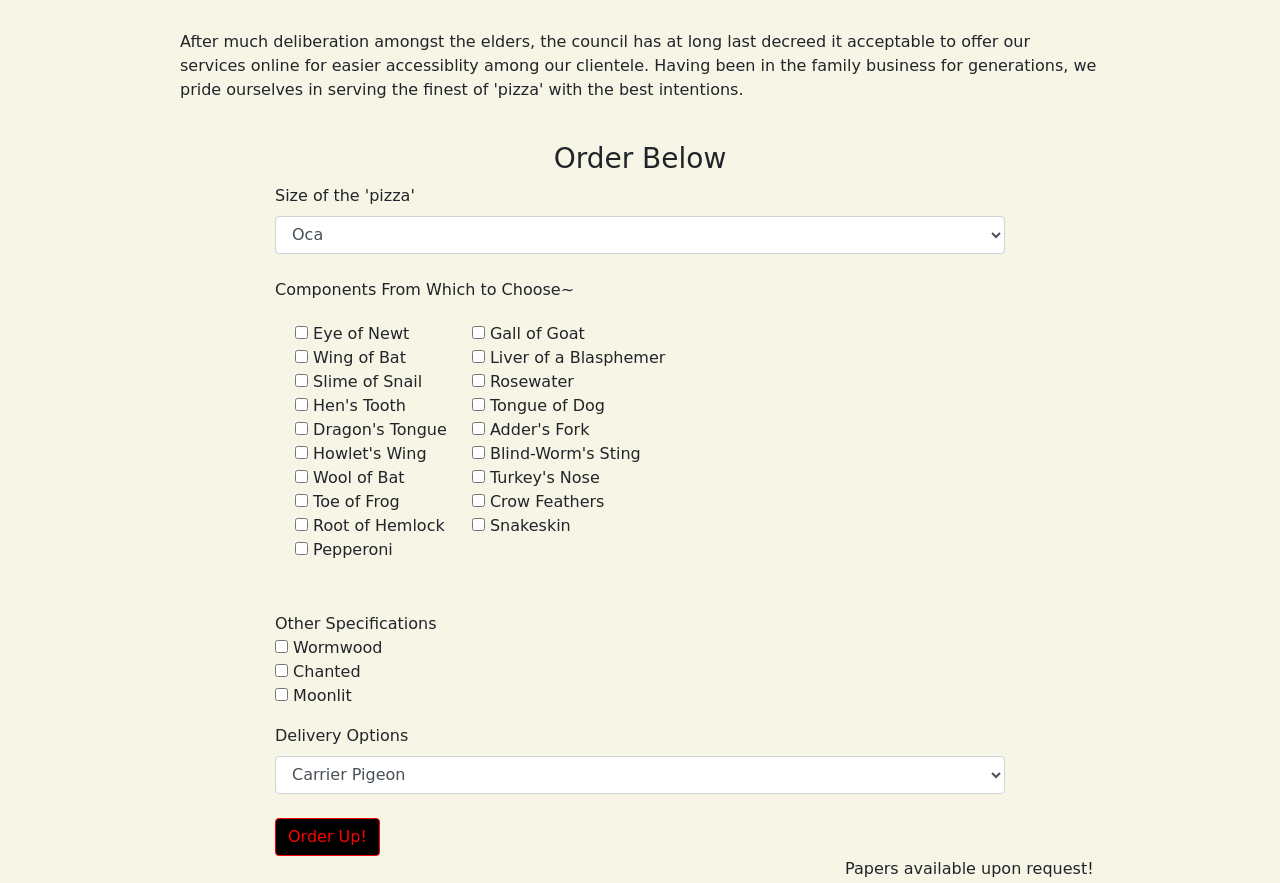
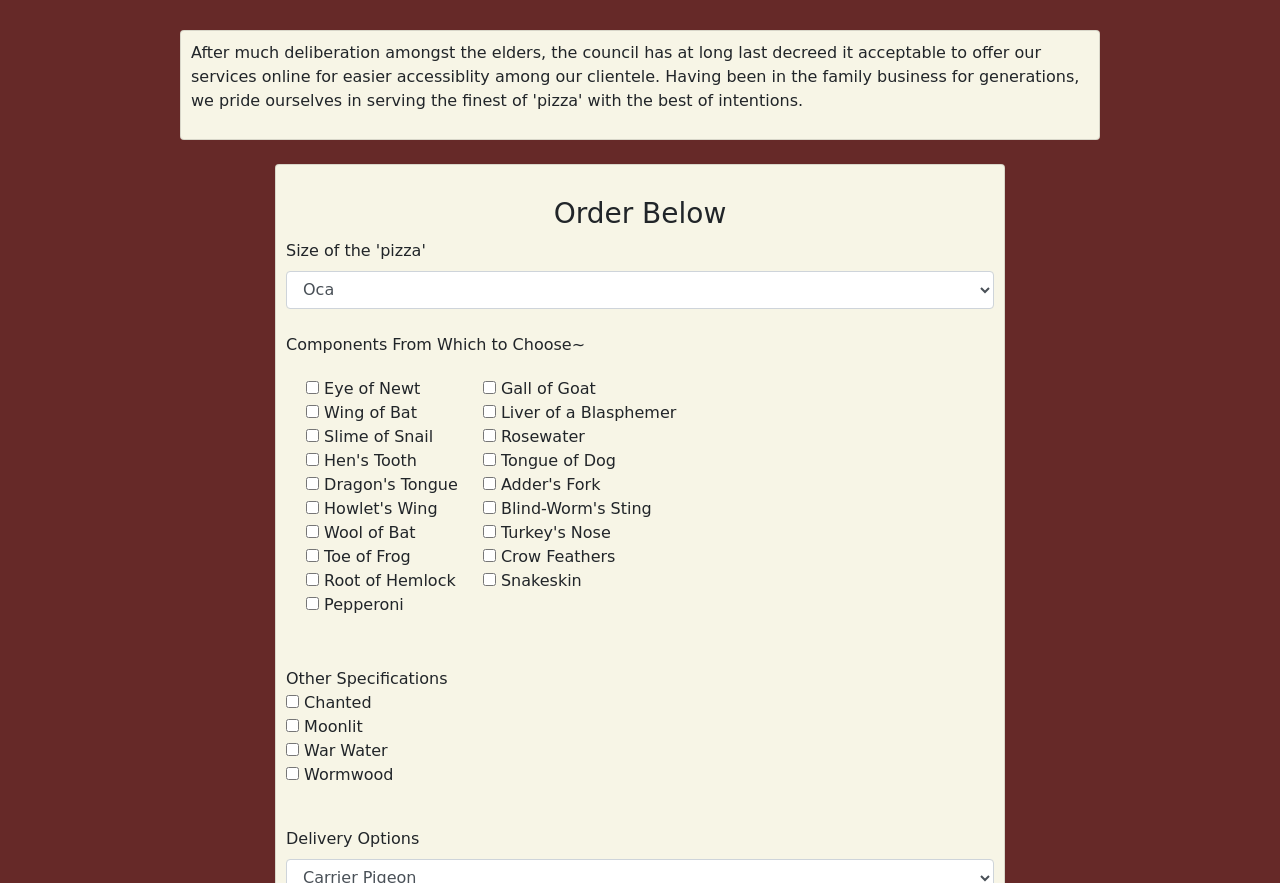
Before and after one commit to lenjha/pizza-order, a plain HTML site: page index.html in a window 1280 px wide. Shown: the part 186-1069 px from the top of the page. Drawn offline with Linux system fonts and the light colour scheme; a web font is replaced by a local one.

Commit message:
stylize, attempt to add images

```diff
--- a/css/styles.css
+++ b/css/styles.css
@@ -15,12 +15,14 @@
 }
 
 body {
-  background-color: #f7f5e6;
+  background: #662928;
+  /*background: url("img/circles.png") repeat 0 0;*/
   font-family: 'Kavivanar', cursive;
   list-style: none;
 }
 
 h3 {
+  margin-top: 22px;
   text-align: center;
 }
 
@@ -33,3 +35,13 @@ h3 {
   padding: 10px;
   margin: 10px;
 }
+
+.info-card {
+  background-color: #f7f5e6;
+  padding: 10px;
+}
+
+.order-card {
+  background-color: #f7f5e6;
+  padding: 10px;
+}
--- a/index.html
+++ b/index.html
@@ -18,7 +18,9 @@
         <div class="col-md-1">
         </div>
         <div class="col-md-10">
-          <p>After much deliberation amongst the elders, the council has at long last decreed it acceptable to offer our services online for easier accessiblity among our clientele.  Having been in the family business for generations, we pride ourselves in serving the finest of 'pizza' with the best intentions.</p>
+          <div class="card info-card">
+            <p>After much deliberation amongst the elders, the council has at long last decreed it acceptable to offer our services online for easier accessiblity among our clientele.  Having been in the family business for generations, we pride ourselves in serving the finest of 'pizza' with the best of intentions.</p>
+          </div>
           <br>
         </div>
         <div class="col-md-1">
@@ -28,6 +30,7 @@
         <div class="col-md-2">
         </div>
         <div class="col-md-8 pizza-order-form">
+          <div class="card order-card">
             <h3>Order Below</h3>
             <!--SIZES-->
             <form id="pizza-order">
@@ -70,10 +73,12 @@
               <!--OTHER OPTIONS-->
               <div class="form-group">
                 <br>Other Specifications<br>
-              <input type="checkbox" name="other-things" value="wormwood"> Wormwood<br>
                 <input type="checkbox" name="other-things" value="chanted"> Chanted<br>
                 <input type="checkbox" name="other-things" value="moonlit"> Moonlit<br>
+                <input type="checkbox" name="other-things" value="war water"> War Water<br>
+                <input type="checkbox" name="other-things" value="wormwood"> Wormwood<br>
               </div>
+              <br>
               <!--DELIVERY OPTIONS-->
               <label>Delivery Options</label>
               <select class="form-control" id="delivery">
@@ -85,19 +90,20 @@
               <br><button type="submit" class="btn" id="order-btn">Order Up!</button>
             </form> <!--pizza-order-->
           </div>
+        </div>
         <div class="col-md-2">
         </div>
       </div> <!--row div-->
 
       <div class="row">
-        <div class="col-md-4">
+        <div class="col-md-2">
         </div>
-        <div class="col-md-4 user-order">
+        <div class="col-md-8 user-order">
           <br>
           <h3>Your Order:</h3>
           <span id="results"></span>
         </div>
-        <div class="col-md-4">
+        <div class="col-md-2">
         </div>
       </div> <!--row2 div-->
 
@@ -105,6 +111,7 @@
         <div class="col-md-8">
         </div>
         <div class="col-md-4">
+          <br><br>
           <p>Papers available upon request!</p>
         </div>
       </div>
```
Also changed, not shown: img/circles.png (added), img/sigil.png (added). Lines whose indentation alone changed are shown as unchanged.
